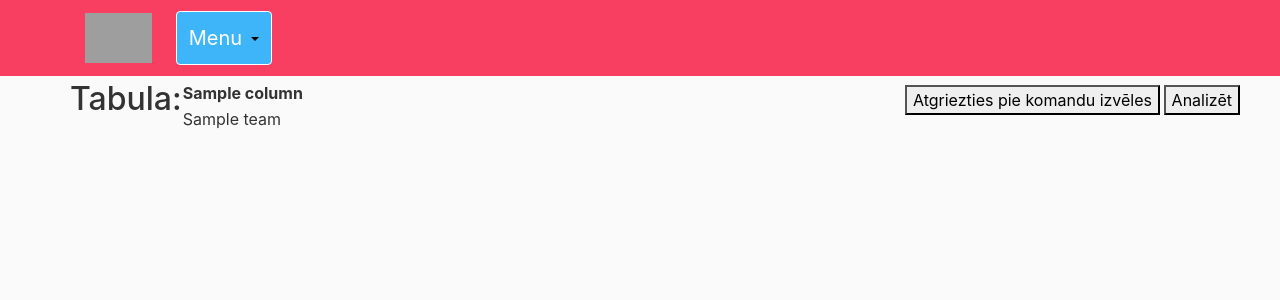
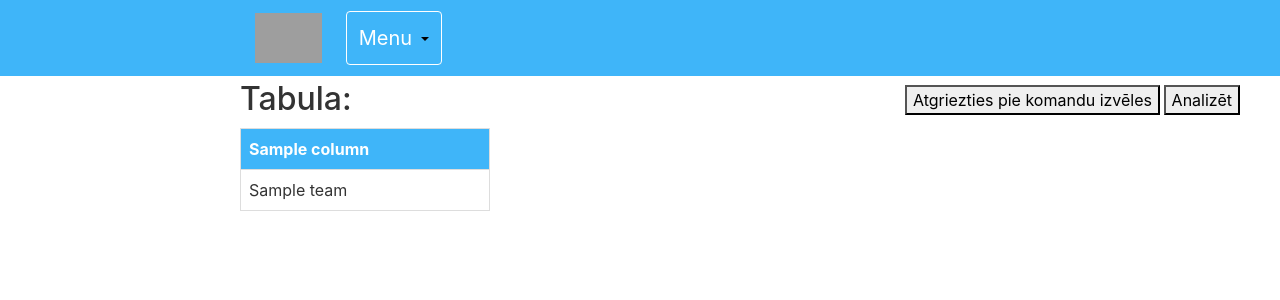
Before and after one commit to Pashalka1/Projekta-darbs, a Flask app: template templates/table.html in a window 1280 px wide. Shown: the top 300 px of the page. Run offline with Flask 3, Linux system fonts and the light colour scheme; the template is opened without the code that fills it: most values are stand-ins (such as "Sample title", 1, 10 or a date in 2020); some libraries are stand-ins or nearby versions; grey boxes are pictures that could not be loaded.

Commit message:
Update main.css

```diff
--- a/static/main.css
+++ b/static/main.css
@@ -1,15 +1,53 @@
 .site-header .navbar-nav .nav-link {
-    color: #f93f61;
+    color: #3fb5f9;
+    position: fixed;
+    top: 10px;
+    right: 30px;
+    padding: 10px;
+    border-radius: 5px;
+}
+
+.user-info {
+    position: fixed;
+    top: 10px;
+    right: 10px;
+    background-color: #f0f0f0;
+    padding: 10px;
+    border-radius: 5px;
 }
 
 .bg-steel {
-    background-color: #f93f61;
+    background-color: #3fb5f9;
 }
 
 body {
-    background: #fafafa;
+    background: white;
     color: #333333;
     margin-top: 5rem;
+}
+.container {
+    max-width: 800px;
+    margin: 0 auto;
+    display: flex;
+    flex-wrap: wrap;
+}
+.image-container {
+    width: 48%;
+    padding: 10px;
+}
+.text-container {
+    width: 48%;
+    padding: 10px;
+}
+img {
+    max-width: 100%;
+    height: auto;
+    display: block;
+}
+@media (max-width: 600px) {
+    .image-container, .text-container {
+        width: 100%;
+    }
 }
 
 .content-section {
@@ -55,3 +93,22 @@ a.article-title:hover {
     height: 25px;
     vertical-align: middle;
 }
+
+table {
+    width: 100%;
+    border-collapse: collapse;
+    border: 1px solid #ddd;
+  }
+
+  th, td {
+    text-align: left;
+    padding: 8px;
+    border: 1px solid #ddd
+  }
+
+
+  th {
+    background-color: #3fb5f9;
+    color: white;
+    border: 1px solid #ddd
+  }
```
